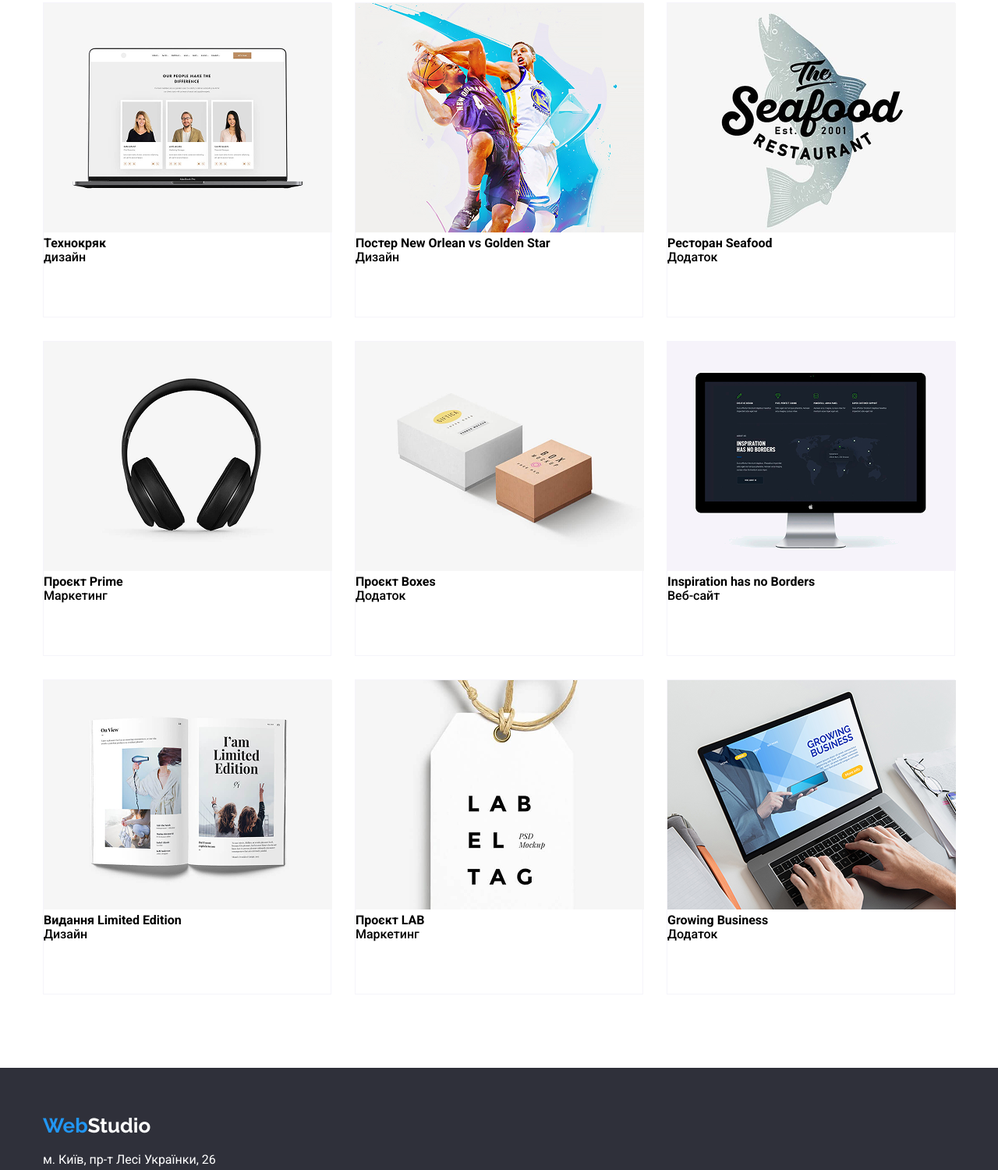
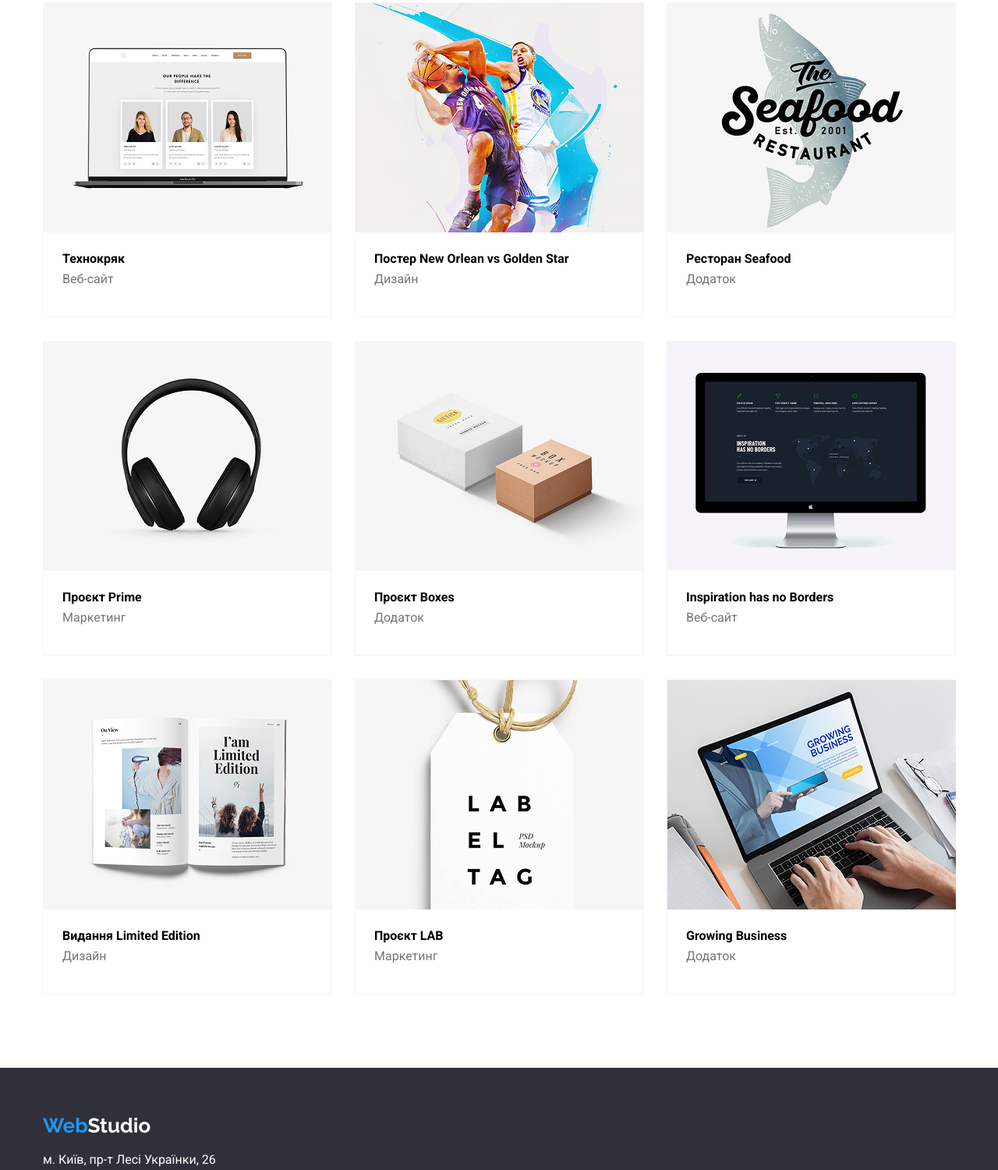
Before and after one commit to Danyil-Tuday/WebStudio, a plain HTML site: page portfolio.html in a window 1280 px wide. Shown: the part 234-1734 px from the top of the page at 78% size. Drawn offline with nearby package versions, Linux system fonts and the light colour scheme.

Commit message:
portfolio

```diff
--- a/portfolio.html
+++ b/portfolio.html
@@ -42,48 +42,48 @@
         <ul class="ul2">
         <li class="li2">
             <img src="./photo/img.png" alt="технокряк">
-            <h4>Технокряк</h4>
-            <p>дизайн</p>
+            <h4 class="h1">Технокряк</h4>
+            <p class="p1">Веб-сайт</p>
         </li>
         <li class="li2">
             <img src="./photo/img (1).png" alt="new o vs golden s">
-            <h4>Постер New Orlean vs Golden Star</h4>
-            <p>Дизайн</p>
+            <h4 class="h1">Постер New Orlean vs Golden Star</h4>
+            <p class="p1">Дизайн</p>
         </li>
         <li class="li2">
             <img src="./photo/img (2).png" alt="seafood">
-            <h4>Ресторан Seafood</h4>
-            <p>Додаток</p>
+            <h4 class="h1">Ресторан Seafood</h4>
+            <p class="p1">Додаток</p>
         </li>
         <li class="li2">
             <img src="./photo/img (3).png" alt="prime">
-            <h4>Проєкт Prime</h4>
-            <p>Маркетинг</p>
+            <h4 class="h1">Проєкт Prime</h4>
+            <p class="p1">Маркетинг</p>
         </li>
         <li class="li2">
             <img src="./photo/img (4).png" alt="boxes">
-            <h4>Проєкт Boxes</h4>
-            <p>Додаток</p>
+            <h4 class="h1">Проєкт Boxes</h4>
+            <p class="p1">Додаток</p>
         </li>
         <li class="li2">
             <img src="./photo/img (5).png" alt="site">
-            <h4>Inspiration has no Borders</h4>
-            <p>Веб-сайт</p>
+            <h4 class="h1">Inspiration has no Borders</h4>
+            <p class="p1">Веб-сайт</p>
         </li>
         <li class="li2">
             <img src="./photo/img (6).png" alt="limited edition">
-            <h4>Видання Limited Edition</h4>
-            <p>Дизайн</p>
+            <h4 class="h1">Видання Limited Edition</h4>
+            <p class="p1">Дизайн</p>
         </li>
         <li class="li2">
             <img src="./photo/img (7).png" alt="Проєкт LAB">
-            <h4>Проєкт LAB</h4>
-            <p>Маркетинг</p>
+            <h4 class="h1">Проєкт LAB</h4>
+            <p class="p1">Маркетинг</p>
         </li>
         <li class="li2">
             <img src="./photo/img (8).png" alt="Growing Business">
-            <h4>Growing Business</h4>
-            <p>Додаток</p>
+            <h4 class="h1">Growing Business</h4>
+            <p class="p1">Додаток</p>
         </li>
         </ul>
         </section>
--- a/style2.css
+++ b/style2.css
@@ -12,7 +12,8 @@ body {
     padding-top: 25px;
     padding-bottom: 25px;
     background-color: #FFFFFF;
-    border-bottom: 1px solid gray;
+    border-bottom: 1px solid #F5F4FA;
+
 }
 .flex {
     display: flex;
@@ -153,3 +154,16 @@ border: 1px solid #EEEEEE;
 .li2 {
     border: 1px solid #F5F4FA;
 }
+.h1 {
+    padding-left: 24px;
+    padding-bottom: 4px;
+    padding-top: 20px;
+    font-weight: 700;
+}
+.p1 {
+    padding-left: 24px;
+    padding-bottom: 20px;
+    padding-top: 4px;
+    color: #757575;
+    font-weight: 400;
+}
```
